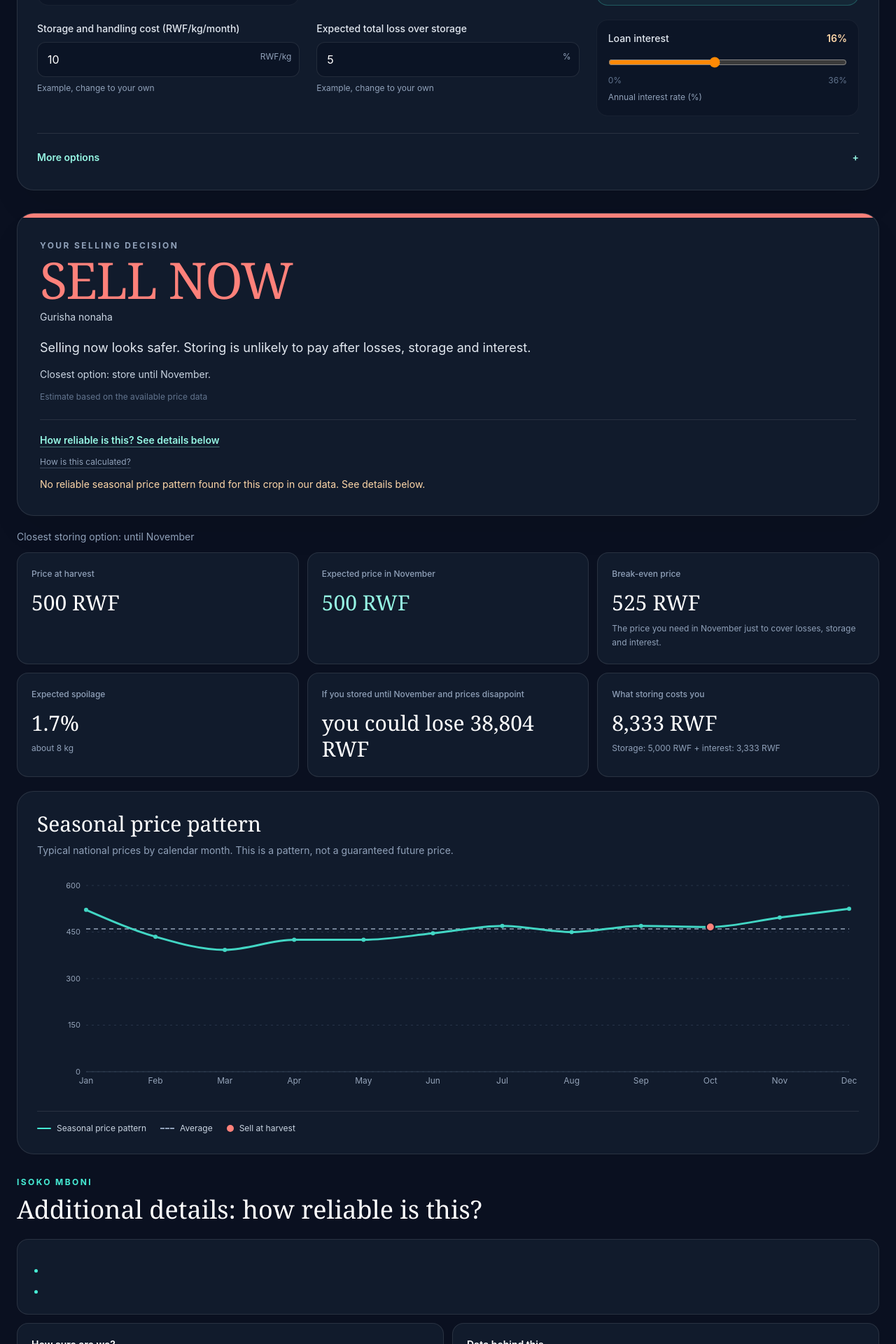
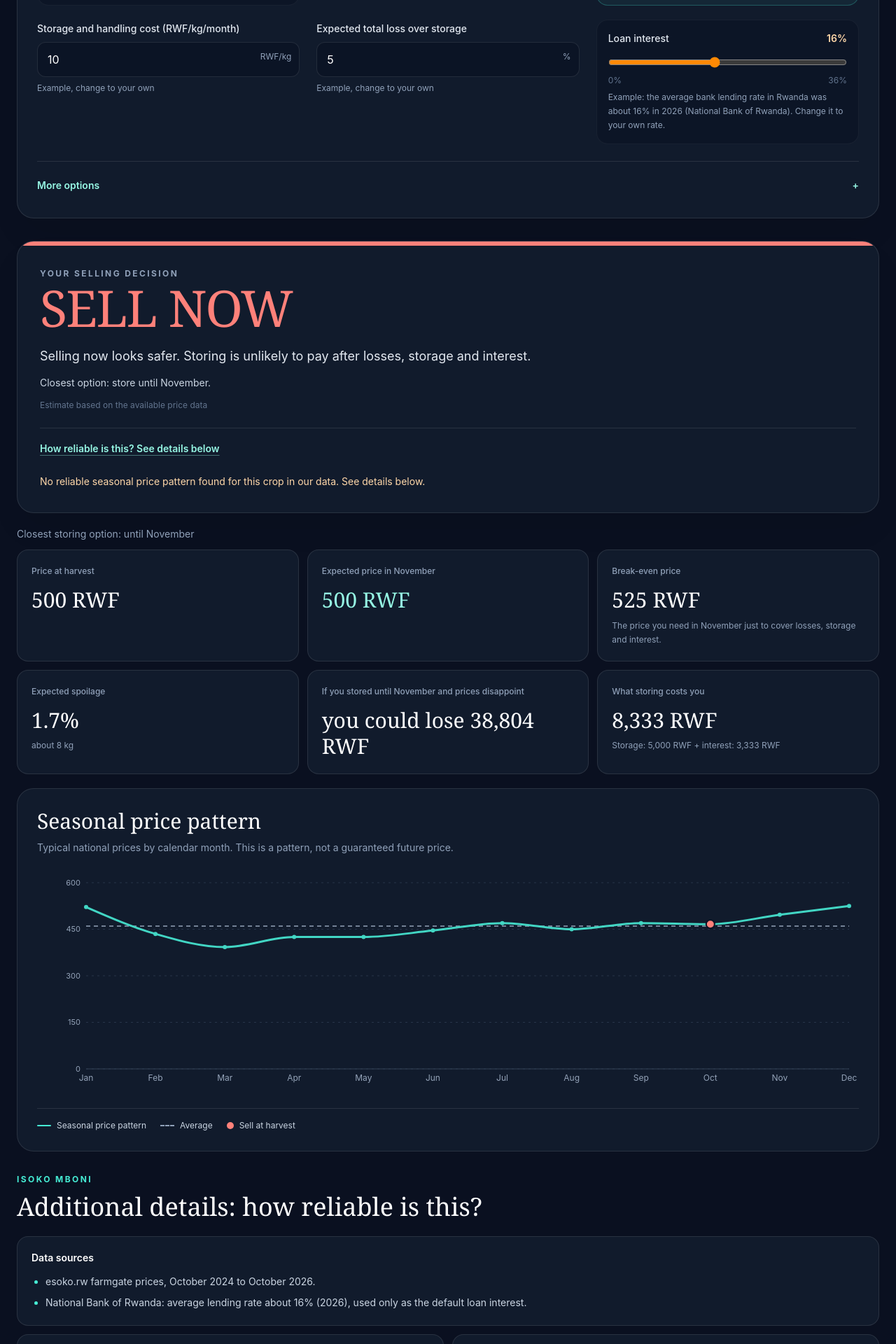
Before and after one commit to NkurunzizaEtienne/Isoko_Mboni, a React (Vite) app: page / in a window 1280 px wide. Shown: the part 620-2540 px from the top of the page at 70% size. Built offline with nearby package versions, Linux system fonts and the light colour scheme.

Commit message:
Updated slider helper text and added data-source labels

```diff
--- a/src/labels.ts
+++ b/src/labels.ts
@@ -1,5 +1,5 @@
 
-export const SELL_NOW_RW = "Gurisha nonaha";
+export const SELL_NOW_RW = "";
 
 export const labels = {
   appName: "Isoko Mboni",
@@ -61,7 +61,7 @@ export const labels = {
     loss: "Expected total loss over storage",
     lossHelper: "Example, change to your own",
     loanInterest: "Loan interest",
-    interestHelper: "Annual interest rate (%)",
+    interestHelper: "Example: the average bank lending rate in Rwanda was about 16% in 2026 (National Bank of Rwanda). Change it to your own rate.",
     moreOptions: "More options",
     lessOptions: "Hide extra options",
     cashNeeded: "Cash you need now",
@@ -86,7 +86,6 @@ export const labels = {
       "Selling now looks safer. Storing is unlikely to pay after losses, storage and interest.",
     closest: "Closest option: store until {month}.",
     detailsLink: "How reliable is this? See details below",
-    formulasLink: "How is this calculated?",
     noReliablePattern:
       "No reliable seasonal price pattern found for this crop in our data. See details below.",
     missing: "Not enough data for this crop and harvest month.",
@@ -115,52 +114,6 @@ export const labels = {
     storage: "Storage",
     interest: "Interest",
     closestOption: "Closest storing option: until {month}",
-  },
-  translations: {
-    sellNow: "Gurisha nonaha",
-    store: "Bika",
-    breakEven: "Igiciro cyo kutahomba",
-    chance: "Amahirwe yo kunguka",
-    decisionRule: "Itegeko ryo gufata icyemezo",
-    yourNumbers: "Imibare yawe",
-  },
-
-  formulas: {
-    heading: "Formulas used: is storing worth it?",
-    subtitle: "Ibisobanuro by'uko tubara niba kubika byunguka.",
-    symbolsHeading: "Symbols / Ibimenyetso",
-    symbols: [
-      ["h", "number of months stored"],
-      ["P0", "price now, at harvest (RWF/kg)"],
-      ["Ph", "expected price after h months (RWF/kg)"],
-      ["C", "storage and handling cost (RWF/kg/month)"],
-      ["L", 'loss per month = total expected loss ÷ the "Store for" months'],
-      ["r", "interest per month = loan interest per year ÷ 12"],
-      ["Q", "quantity (kg)"],
-    ],
-    groups: [
-      { title: "1. Value of selling now (Gurisha nonaha)", formula: "Sell now (per kg) = P0 × (1 + r × h)", explanation: "In words: the money from selling today, plus the interest you save or earn by having it today instead of in h months." },
-      { title: "2. Value of storing (Agaciro ko kubika)", formula: "Store (per kg) = Ph × (1 − L × h) − C × h", explanation: "In words: the expected future price, after the grain that spoils, minus what storage costs." },
-      { title: "3. Extra money from storing (net profit from storing)", formula: "Gain (per kg) = Store − Sell now", explanation: "In words: positive means storing is better than selling now." },
-      { title: "4. Break-even price (Igiciro cyo kutahomba)", formula: "Break-even = [ P0 × (1 + r × h) + C × h ] ÷ (1 − L × h)", explanation: "In words: the price you need after h months just to cover spoilage, storage and interest." },
-      { title: "5. Spread of possible prices", formula: "σ = ln( Phigh ÷ Plow ) ÷ 2.563", explanation: "In words: how wide the range of possible future prices is. Phigh and Plow are the high and low ends of our approximate price range (see Limits)." },
-      { title: "6. Chance that storing pays (Amahirwe yo kunguka ubika)", formula: "Chance = 1 − Φ( [ ln(Break-even) − ln(Ph) ] ÷ σ )", explanation: "In words: the chance that the future price ends above the break-even price. Φ is the standard normal distribution." },
-      { title: "7. If prices disappoint", formula: "Gain at low price = Store value calculated with Plow instead of Ph, minus Sell now", explanation: "In words: what happens if the price ends at the low end of the range." },
-      { title: "8. Decision rule (Itegeko ryo gufata icyemezo)", formula: "Storing for h months is a candidate only if ALL three are true:\n• Gain is above 0\n• Chance storing pays ≥ 60%\n• Gain at low price ≥ −10% of \"Sell now\"\n\nIf at least one candidate exists, we pick the month with the highest Gain and say STORE. If none, we say SELL NOW.", explanation: "In words: storing must be profitable, sufficiently likely to pay, and not too risky in the low-price case." },
-      { title: "9. Cash you need now (More options)", formula: "kg sold now = smaller of ( Q , cash needed ÷ P0 ). The rule above is applied to the remaining kg.", explanation: "In words: sell only enough now to meet the cash you need; assess storing for the remaining quantity." },
-      { title: "10. Total money (Amafaranga yose)", formula: "Total gain = Gain (per kg) × kg stored", explanation: "In words: multiply the gain per kilogram by the quantity stored." },
-    ],
-    yourNumbers: "Your numbers / Imibare yawe",
-    exampleFor: "Example for {months} months until {month}",
-    closestNote: "This is the closest option. It did not pass the decision rule.",
-    noForecast: "No forecast available for this crop and harvest month.",
-    sellNowLabel: "Sell now",
-    storeLabel: "Store",
-    gainLabel: "Gain per kg",
-    breakEvenLabel: "Break-even",
-    chanceLabel: "Chance storing pays",
-    totalGainLabel: "Total gain",
-    limitsNote: "The high and low ends of the price range are approximate. They come from how well past seasonal patterns held on our short data history, not from exact price statistics. Spoilage is one input, so we use a single loss factor.",
   },
   data: {
     title: "Data transparency",
@@ -212,6 +165,9 @@ export const labels = {
     limitRange: "The price range is approximate.",
     limitData:
       "With more months of data, the forecast improves.",
+    dataSources: "Data sources",
+    dataSourcePrices: "esoko.rw farmgate prices, October 2024 to October 2026.",
+    dataSourceInterest: "National Bank of Rwanda: average lending rate about 16% (2026), used only as the default loan interest.",
     calculation: "How we calculated",
     calcSell:
       "Selling now means using today's price, plus the interest you save by not borrowing to wait.",
```
